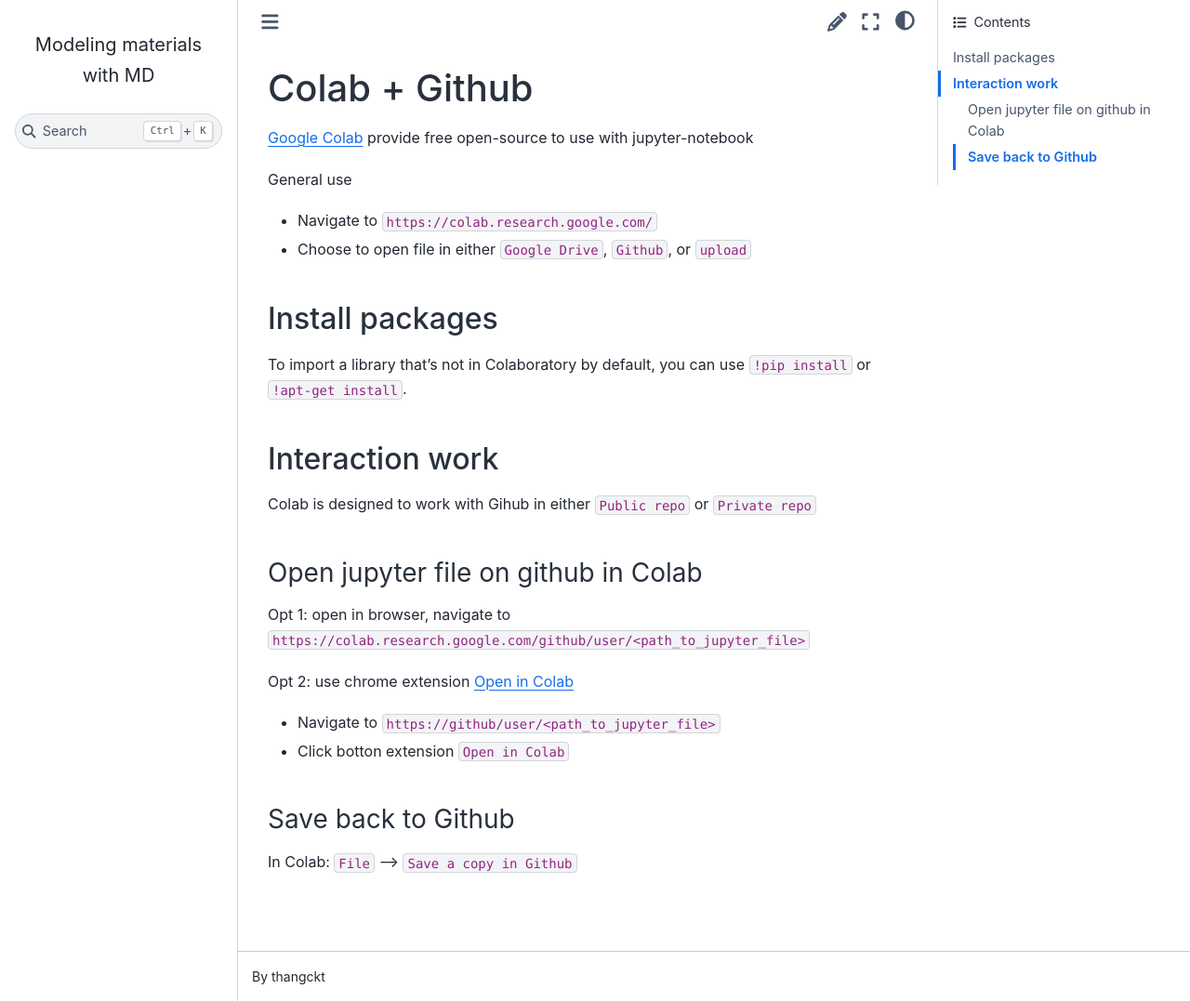
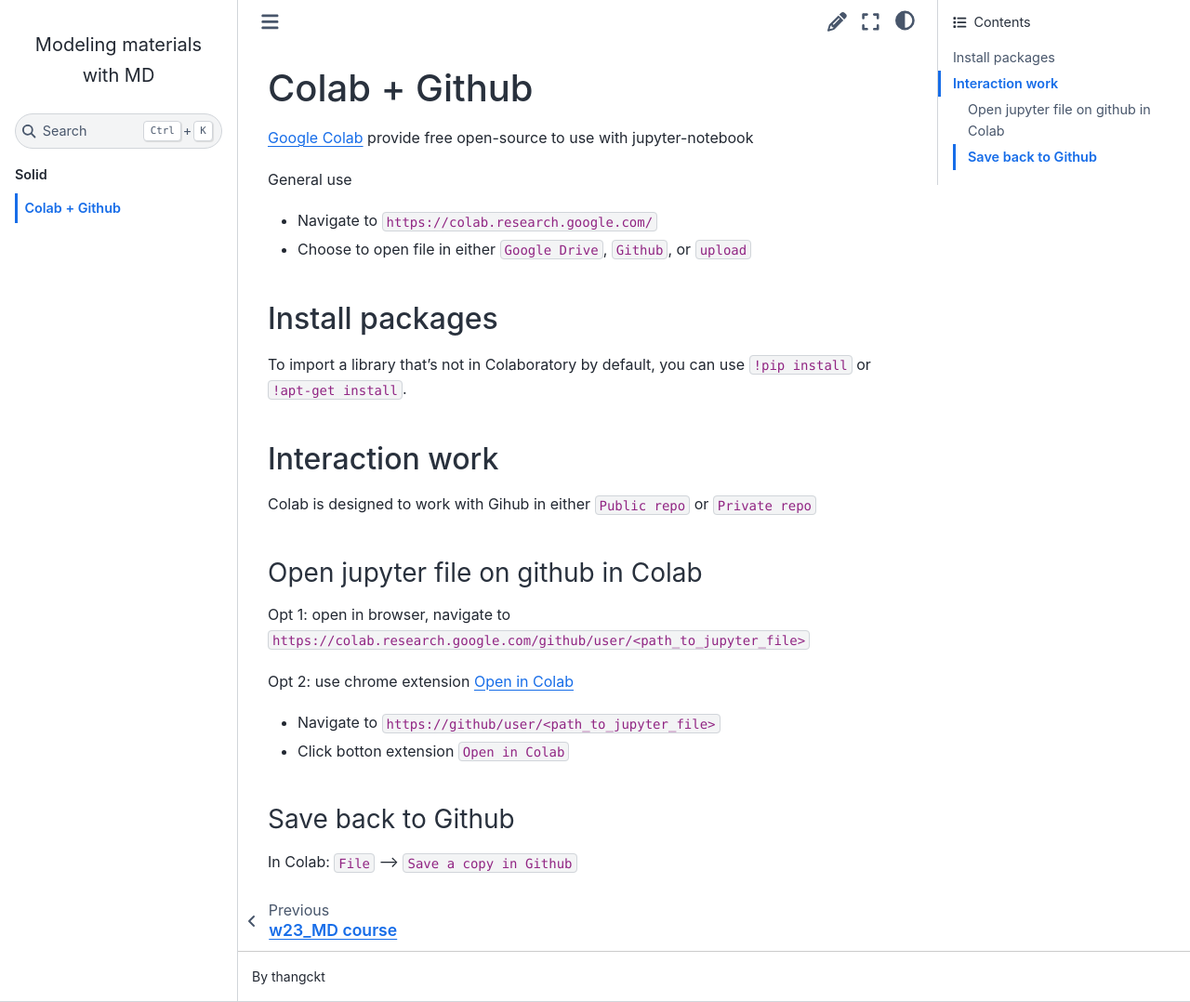
Before and after one commit to thangckt/note_md, a Jupyter Book: the page built from notebook/md_solid/0_colab_github.md, in a window 1280 px wide and 1078 px high. Shown: the whole window at 93% size. Built offline with Jupyter Book 1.0.4 settings and Sphinx 7.4.7 and the Sphinx Book theme 1.1.4, drawn with Linux system fonts in a browser that asks for light colours; pages that are not in the unit, such as notebooks, are missing from menus.

Commit message:
Update _toc.yml

```diff
--- a/_toc.yml
+++ b/_toc.yml
@@ -8,7 +8,7 @@
 
   - caption: Solid
     chapters:
-      - file: notebook/md_solid/0_colab_gihub.md
+      - file: notebook/md_solid/0_colab_github.md
       - file: notebook/md_solid/1_scratch_LJ.ipynb
       - file: notebook/md_solid/2_Lammps_jupyter.ipynb
 
```
